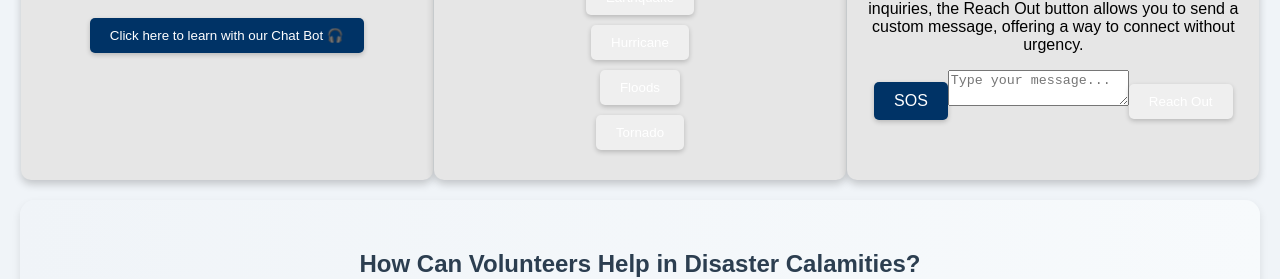
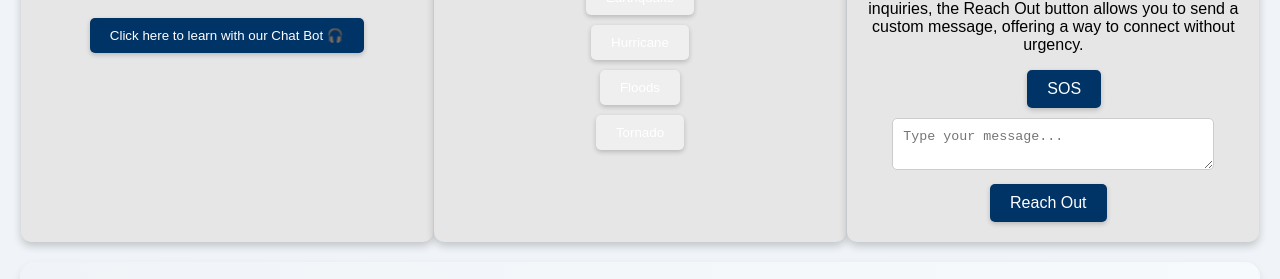
Before and after one commit to gowrigalgali/Hackathon_CodeFury, a React (Create React App) app in the folder CrisisCompass/: page / in a window 1280 px wide. Shown: the part 409-688 px from the top of the page. Built offline with nearby package versions, Linux system fonts and the light colour scheme; no server answers.

Commit message:
Update App.css

```diff
--- a/CrisisCompass/src/App.css
+++ b/CrisisCompass/src/App.css
@@ -209,18 +209,63 @@ button {
   text-decoration:black; /* Optional: underline on hover */
 }
 
+/* Container for the SOS button and the form */
+/* .button-container {
+  display: flex;
+  align-items: center;
+  margin-top: 20px;
+} */
+
+/* Container for the text box and Reach Out button */
+.text-box-container {
+  display: flex;
+  flex-direction: column;
+  margin-left: 5px;
+}
+
+/* Styling for the text box */
+.reach-out-textbox {
+  padding: 10px;
+  width: 300px;
+  border-radius: 5px;
+  border: 1px solid #ccc;
+  margin-bottom: 10px;
+}
+
+/* Styling for the Reach Out button */
+.reach-out-button {
+  background-color: #003366;
+  color: white;
+  border: none;
+  padding: 10px 20px;
+  margin-right: 10px;
+  font-size: 16px;
+  cursor: pointer;
+  border-radius: 5px;
+  transition: background-color 0.3s ease, color 0.3s ease;
+}
+
+.reach-out-button:hover {
+  background-color: #008080;
+  color: black;
+}
+
+/* SOS button styling */
 .sos-button {
-  background-color: #003366; /* Blue background */
-  color: white; /* White text */
-  border: none; /* Remove default border */
-  padding: 10px 20px; /* Add padding for better appearance */
-  font-size: 16px; /* Adjust font size */
-  cursor: pointer; /* Change cursor to pointer */
-  border-radius: 5px; /* Rounded corners */
-  transition: background-color 0.3s ease, color 0.3s ease; /* Smooth transition for background and text color */
+  background-color: #003366;
+  color: white;
+  border: none;
+  padding: 10px 20px;
+  display: flex;
+  margin-left:160px;
+  font-size: 16px;
+  cursor: pointer;
+  margin-bottom:10px;
+  border-radius: 5px;
+  transition: background-color 0.3s ease, color 0.3s ease;
 }
 
 .sos-button:hover {
-  background-color: #008080; /* Light blue on hover */
-  color: black; /* Black text on hover */
+  background-color: #008080;
+  color: black;
 }
```
